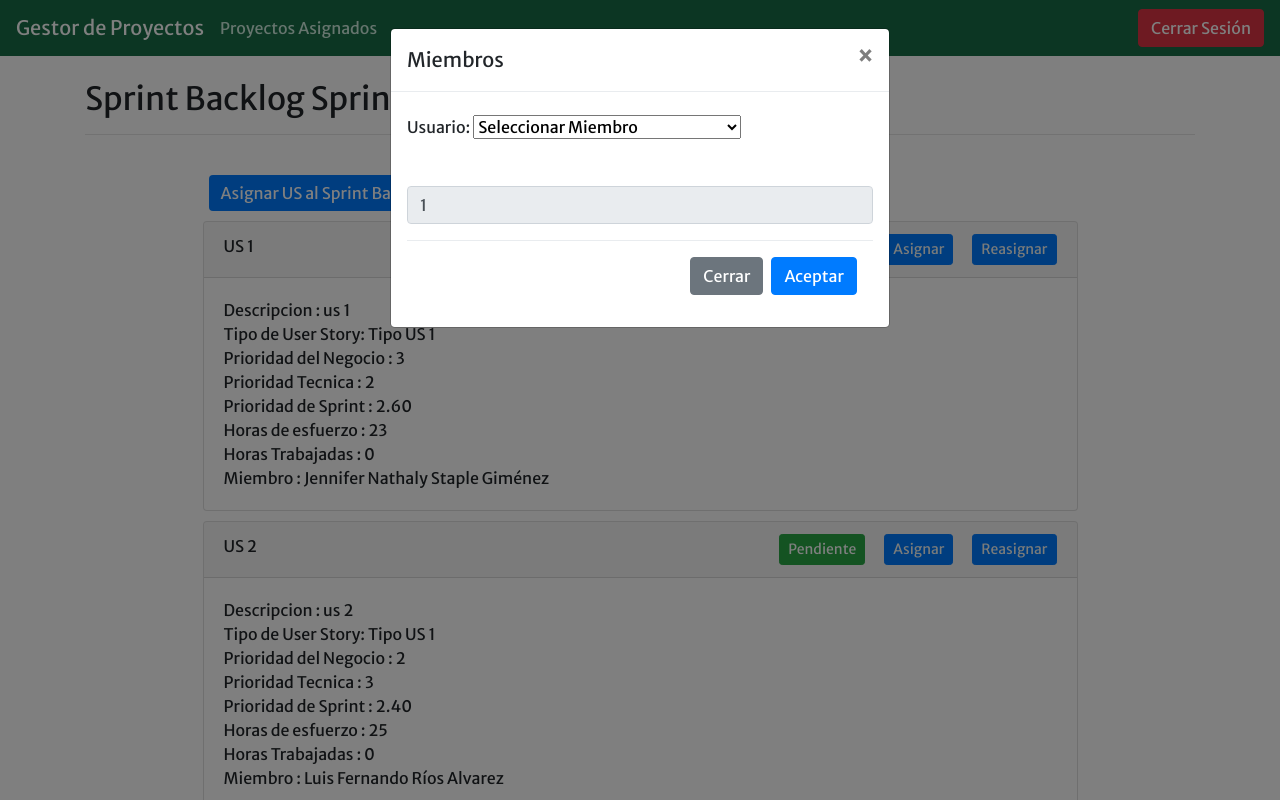
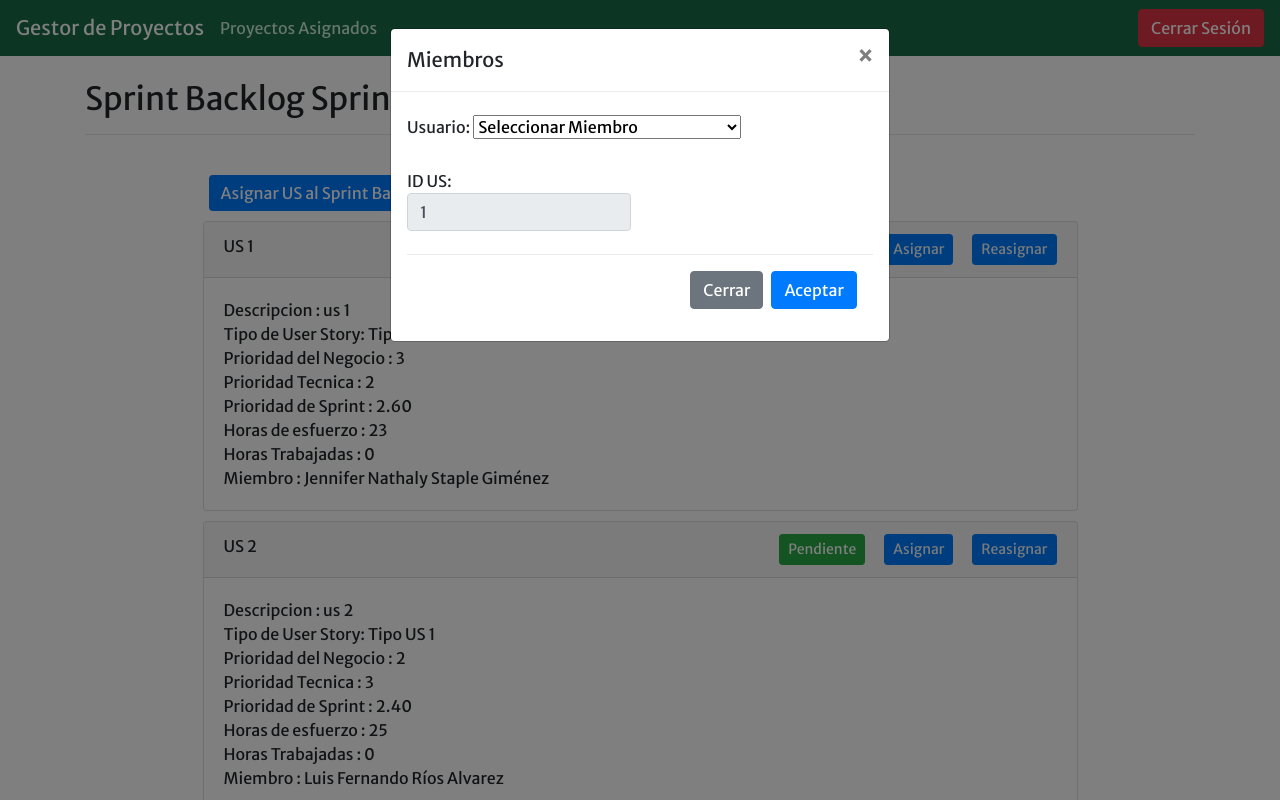
Before and after one commit to ararolon/GestorDeProyectosAgiles_repo, a Django app: page /SprintBacklog/1 in a window 1280 px wide, after a click on "Asignar". Run offline with Django 4.2, Linux system fonts and the light colour scheme; data comes from the database, SQL or seed files in the repository; some libraries are stand-ins or nearby versions.

Commit message:
Mejoras sprintbacklog

```diff
--- a/Sprint/templates/Sprint/sprintbacklog.html
+++ b/Sprint/templates/Sprint/sprintbacklog.html
@@ -32,8 +32,9 @@
                     </select>
                 </div>
                 <div class="form-group" >
-                    <label id="usId" for="usId" class="col-form-label"></label>
-                    <input type="text" readonly value="4" class="form-control" id="usId" name="usId">
+                    <label id="usId" for="usId" class="col-form-label">ID US:
+                        <input type="text" readonly value="4" class="form-control" id="usId" name="usId">
+                    </label>
                 </div>
                 <div class="modal-footer">
                     <button type="button" class="btn btn-secondary" data-dismiss="modal">Cerrar</button>
```
